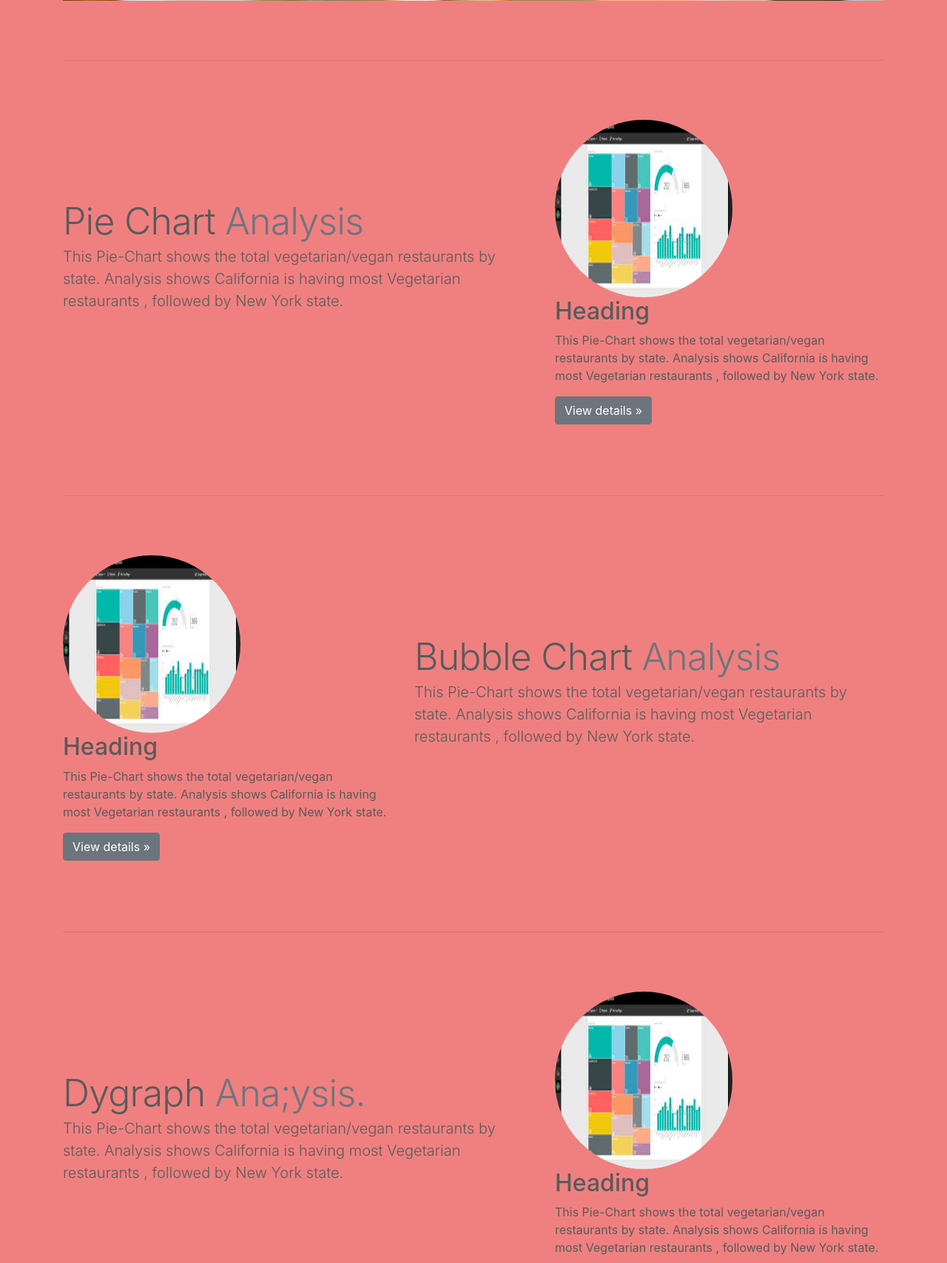
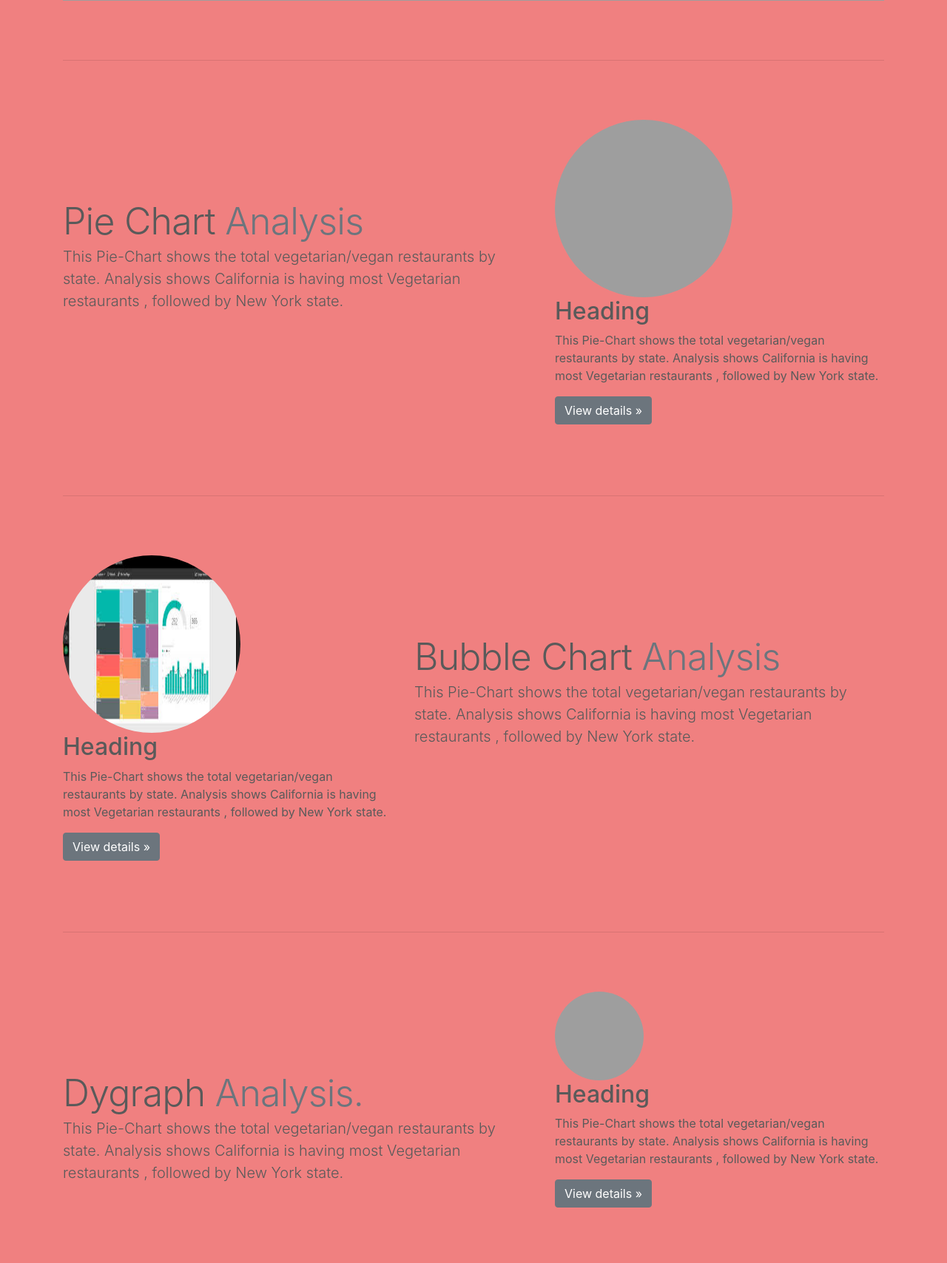
Before and after one commit to gnnj/FoodDashBoard, a Python web app: template templates/index.html in a window 1280 px wide. Shown: the part 971-2679 px from the top of the page at 74% size. Run offline with Jinja, Linux system fonts and the light colour scheme; the template is opened without the code that fills it, so the values that code supplies are empty; some libraries are stand-ins or nearby versions; grey boxes are pictures that could not be loaded.

Commit message:
update to index.html for image link

```diff
--- a/templates/index.html
+++ b/templates/index.html
@@ -93,7 +93,7 @@
         </ol>
         <div class="carousel-inner">
           <div class="carousel-item active">
-            <img class="first-slide" src="restaurant.jpg" alt="First slide">
+            <img class="first-slide" src="https://files.slack.com/files-pri/T71BL7HJP-F9Y1PESJ3/image.png" alt="First slide">
             <div class="container">
               <div class="carousel-caption text-left">
                 <h2>Visit the Vegetarian food world</h2>
@@ -113,7 +113,7 @@
             </div>
           </div>
           <div class="carousel-item">
-            <img class="third-slide" src="header.jpg" alt="Third slide">
+            <img class="third-slide" src="https://files.slack.com/files-pri/T71BL7HJP-F9WQUKGTV/image_uploaded_from_ios.png" alt="Third slide">
             <div class="container">
               <div class="carousel-caption text-right">
                 <h1>One more for good measure.</h1>
@@ -177,7 +177,7 @@
           </div>
           <div class="col-md-5">
             <!--<img class="featurette-image img-fluid mx-auto" data-src="holder.js/500x500/auto" alt="Generic placeholder image">-->
-            <img id = "c1" class="rounded-circle" src="image1.jpg" alt="Generic placeholder image" width="240" height="240">
+            <img id = "c1" class="rounded-circle" src="https://files.slack.com/files-pri/T71BL7HJP-F9Y1PESJ3/image.png" alt="Generic placeholder image" width="240" height="240">
             <h2>Heading</h2>
             <p>This Pie-Chart shows the total vegetarian/vegan restaurants by state. Analysis shows California is having most Vegetarian restaurants , followed by New York state.</p>
             <p><a class="btn btn-secondary" href="#" role="button">View details &raquo;</a></p>
@@ -203,11 +203,11 @@
 
         <div class="row featurette">
           <div class="col-md-7">
-            <h2 class="featurette-heading">Dygraph <span class="text-muted">Ana;ysis.</span></h2>
+            <h2 class="featurette-heading">Dygraph <span class="text-muted">Analysis.</span></h2>
             <p class="lead">This Pie-Chart shows the total vegetarian/vegan restaurants by state. Analysis shows California is having most Vegetarian restaurants , followed by New York state.</p>
           </div>
           <div class="col-md-5">
-            <img id = "c1" class="rounded-circle" src="image1.jpg" alt="Generic placeholder image" width="240" height="240">
+            <img id = "c1" class="rounded-circle" src="https://files.slack.com/files-pri/T71BL7HJP-F9WQUKGTV/image_uploaded_from_ios.png" alt="Generic placeholder image" width="120" height="120">
             <h2>Heading</h2>
             <p>This Pie-Chart shows the total vegetarian/vegan restaurants by state. Analysis shows California is having most Vegetarian restaurants , followed by New York state.</p>
             <p><a class="btn btn-secondary" href="#" role="button">View details &raquo;</a></p>
```
